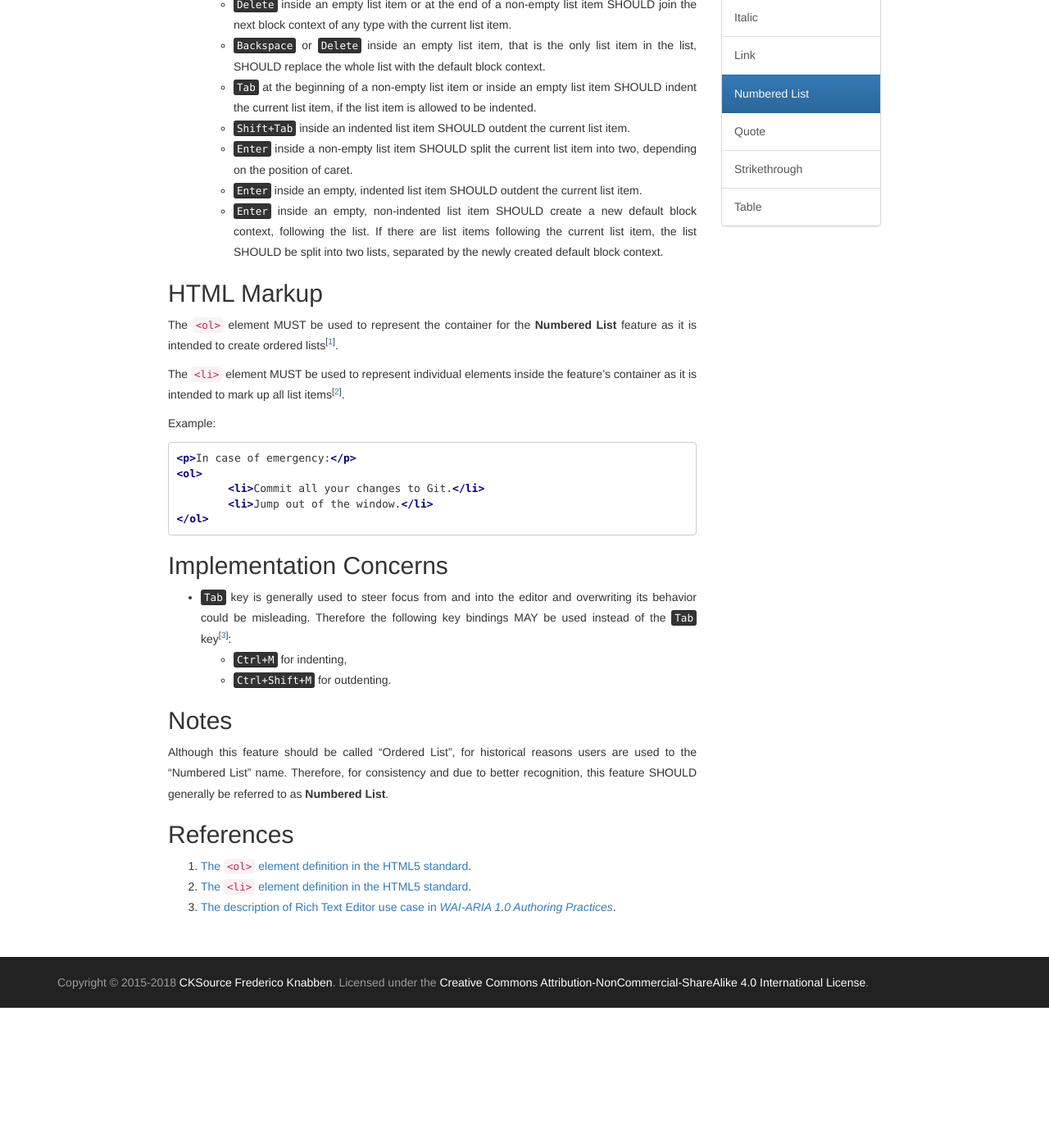
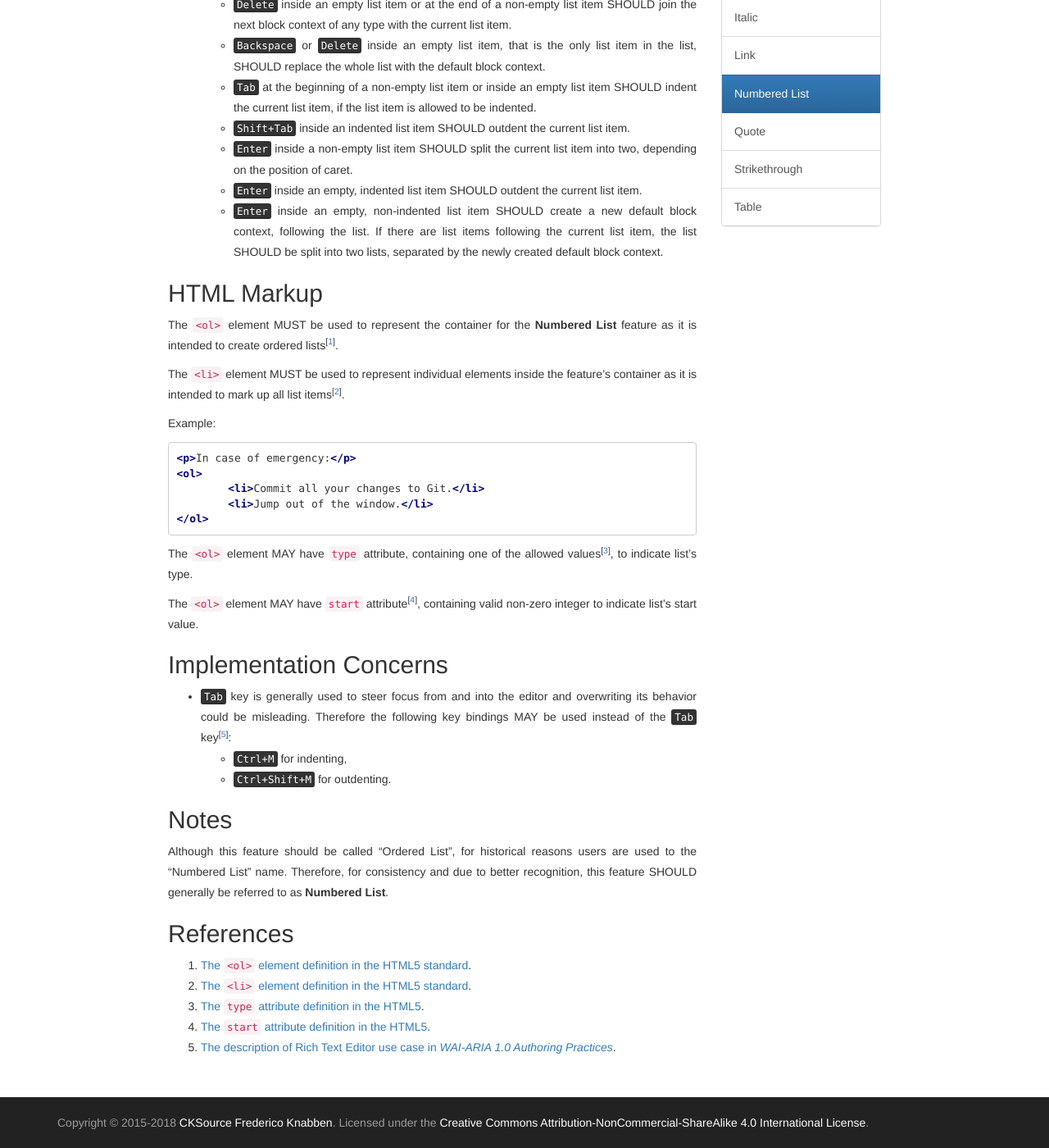
Before and after one commit to ckeditor/editor-recommendations, a Jekyll site: the page built from _features/numbered-list.md, in a window 1280 px wide and 1400 px high, scrolled down 443 px. Shown: the whole window at 82% size. Built offline with Jekyll 4.4.1, drawn with Linux system fonts in a browser that asks for light colours; nearby versions of some CDN libraries; before the commit the page ends 1672 px from its top, so only the background shows below that.

Commit message:
Add optional [type] and [start] attributes to Numbered List feature. Closes #71.

````diff
--- a/_features/numbered-list.md
+++ b/_features/numbered-list.md
@@ -47,11 +47,15 @@ Example:
 </ol>
 ```
 
+The `<ol>` element MAY have `type` attribute, containing one of the allowed values<sup>[[3](#ref3)]</sup>, to indicate list's type.
+
+The `<ol>` element MAY have `start` attribute<sup>[[4](#ref4)]</sup>, containing valid non-zero integer to indicate list's start value.
+
 {% endcapture %}
 
 {% capture implementation %}
 
-  * <kbd>Tab</kbd> key is generally used to steer focus from and into the editor and overwriting its behavior could be misleading. Therefore the following key bindings MAY be used instead of the <kbd>Tab</kbd> key<sup>[[3](#ref3)]</sup>:
+  * <kbd>Tab</kbd> key is generally used to steer focus from and into the editor and overwriting its behavior could be misleading. Therefore the following key bindings MAY be used instead of the <kbd>Tab</kbd> key<sup>[[5](#ref5)]</sup>:
     * <kbd>Ctrl+M</kbd> for indenting,
     * <kbd>Ctrl+Shift+M</kbd> for outdenting.
 
@@ -67,7 +71,9 @@ Although this feature should be called "Ordered List", for historical reasons us
 
 1. <a id="ref1"></a>[The `<ol>` element definition in the HTML5 standard](https://www.w3.org/TR/html5/grouping-content.html#the-ol-element).
 2. <a id="ref2"></a>[The `<li>` element definition in the HTML5 standard](https://www.w3.org/TR/html5/grouping-content.html#the-li-element).
-3. <a id="ref3"></a>[The description of Rich Text Editor use case in <i>WAI-ARIA 1.0 Authoring Practices</i>](https://rawgit.com/w3c/aria-practices/master/aria-practices-DeletedSectionsArchive.html#richtext).
+3. <a id="ref3"></a>[The `type` attribute definition in the HTML5](https://www.w3.org/TR/html5/grouping-content.html#element-attrdef-ol-type).
+4. <a id="ref4"></a>[The `start` attribute definition in the HTML5](https://www.w3.org/TR/html5/grouping-content.html#element-attrdef-ol-start).
+5. <a id="ref5"></a>[The description of Rich Text Editor use case in <i>WAI-ARIA 1.0 Authoring Practices</i>](https://rawgit.com/w3c/aria-practices/master/aria-practices-DeletedSectionsArchive.html#richtext).
 
 {% endcapture %}
 
````
